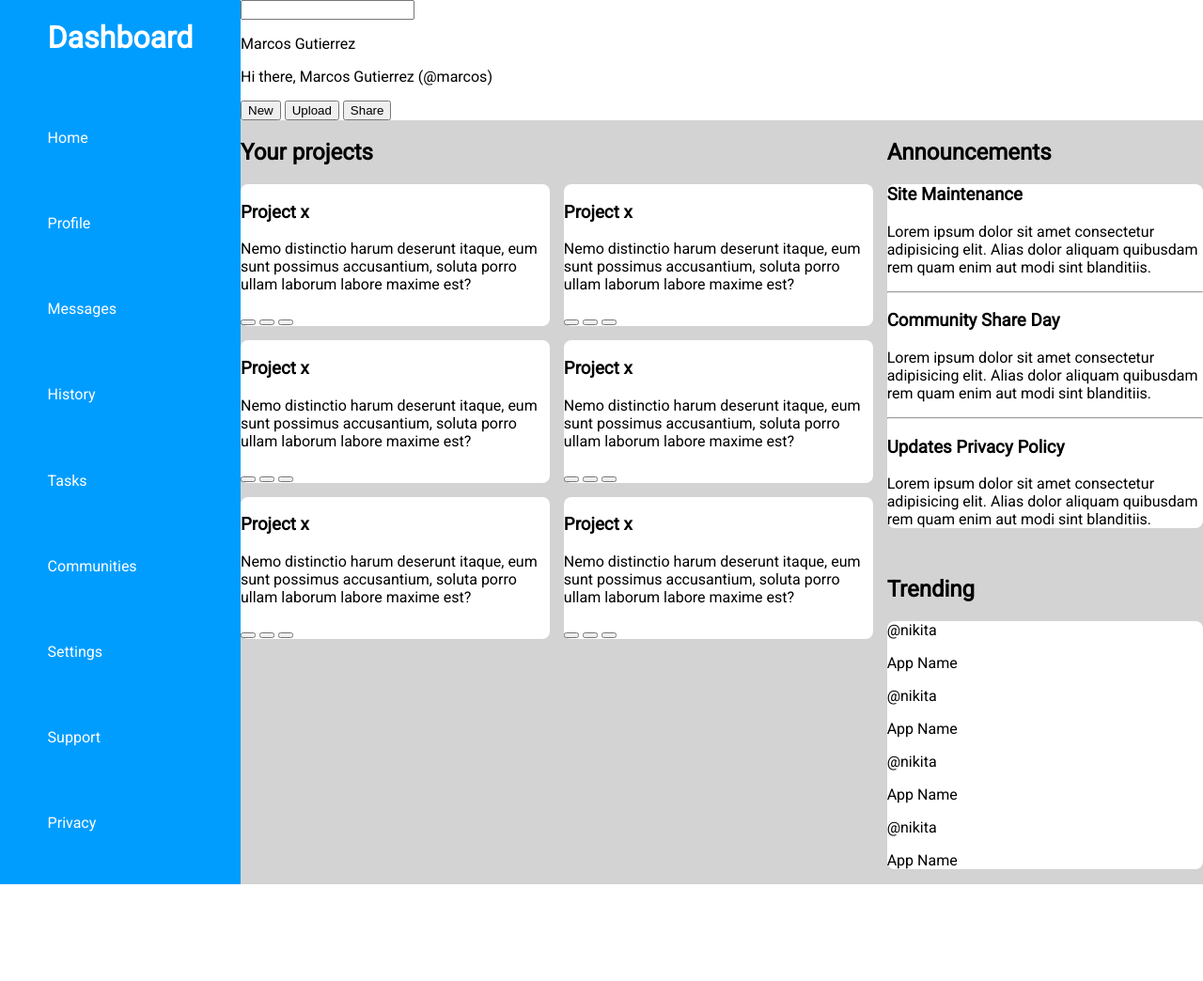
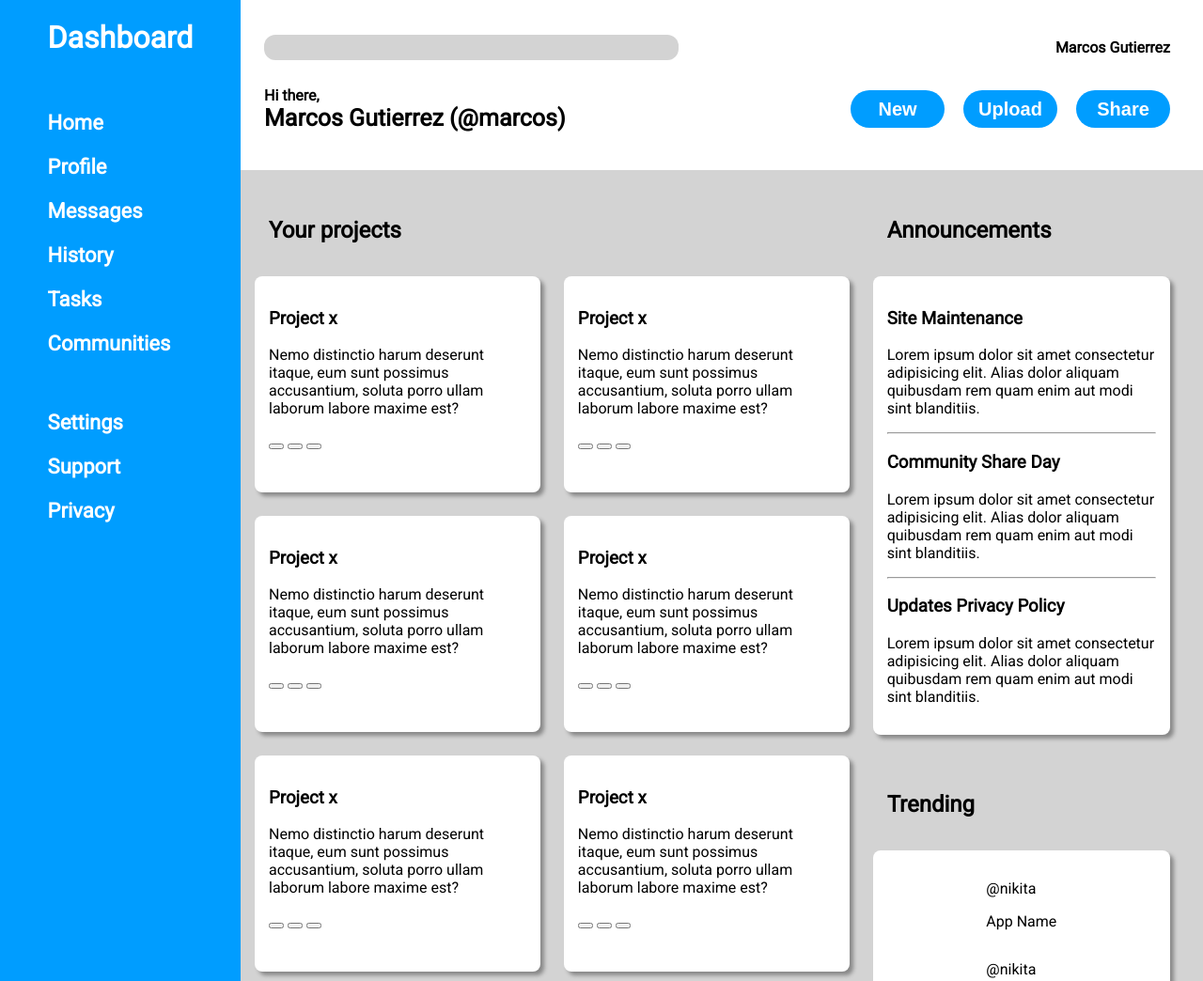
Before and after one commit to MGutix/adminDashboard, a plain HTML site: page index.html in a window 1280 px wide. Shown: the top 1044 px of the page at 94% size. Before the commit the page ends 941 px from the top, so only its background shows below. Drawn offline with Linux system fonts and the light colour scheme.

```diff
--- a/index.html
+++ b/index.html
@@ -14,49 +14,52 @@
         <!-- <img src="" alt=""> Buscar logo o font/symbol -->
         <h1>Dashboard</h1>
 
+        <div class="upperSidebar">
             <!-- <img src="" alt=""> Buscar logo o font/symbol -->
             <p>Home</p>
-
             <!-- <img src="" alt=""> Buscar logo o font/symbol -->
             <p>Profile</p>
-
             <!-- <img src="" alt=""> Buscar logo o font/symbol -->
             <p>Messages</p>
-
             <!-- <img src="" alt=""> Buscar logo o font/symbol -->
             <p>History</p>
-
             <!-- <img src="" alt=""> Buscar logo o font/symbol -->
             <p>Tasks</p>
-
             <!-- <img src="" alt=""> Buscar logo o font/symbol -->
             <p>Communities</p>
+        </div>
 
+        <div class="lowerSidebar">
             <!-- <img src="" alt=""> Buscar logo o font/symbol -->
             <p>Settings</p>
-
             <!-- <img src="" alt=""> Buscar logo o font/symbol -->
             <p>Support</p>
-
             <!-- <img src="" alt=""> Buscar logo o font/symbol -->
             <p>Privacy</p>
         </div>
+    </div>
     <div class="header"> <!-- Son dos filas, en cada una hago que el medio tome la mayoria -->
+        <div class="topLeft">
             <!-- <img src="" alt="search"> Buscar logo o font/symbol -->
             <input type="text" name="search" id="search">
+        </div>
 
+        <div class="topRight">
             <!-- <img src="" alt="bell"> Buscar logo o font/symbol -->
             <!-- <img src="" alt="profilePic"> Buscar logo o font/symbol -->
             <p>Marcos Gutierrez</p>
+        </div>
 
-        <!-- Hasta aca primer fila -->
+        <div class="bottomLeft">
+            <!-- <img src="" alt="profilePic"> Buscar logo o font/symbol -->
+            <p>Hi there,<br> <span>Marcos Gutierrez (@marcos)</span></p>
+        </div>
 
-        <!-- <img src="" alt="profilePic"> Buscar logo o font/symbol -->
-        <p>Hi there, Marcos Gutierrez (@marcos)</p>
-
+        <div class="buttonArea bottomRight">
             <button>New</button>
             <button>Upload</button>
             <button>Share</button>
+        </div>
     </div>
     <div class="main-content"> <!-- Son tres columnas, 2 para proj otra para las resto -->
         <div class="projects">
--- a/style.css
+++ b/style.css
@@ -11,21 +11,81 @@
 .sidebar{
     background-color: rgb(0, 157, 255);
     color: white;
-
+    font-weight: bold;
     display: grid;
     grid-row: 1/3;
     justify-content: center;
+    align-content: flex-start;
+    gap: 15px;
+}
+
+.sidebar p{
+    font-size: 22px;
 }
 
 .header{
+    padding: 25px;
+    padding-right: 35px;
+    display: grid;
+    grid-template-columns: 2fr 1fr;
+}
 
+.header p{
+    font-weight: bold;
+}
+
+span{
+    font-size: 25px;
+}
+
+.header input{
+    background-color: lightgray;
+    height: 25px;
+    border-radius: 12px;
+    border: none;
+    width: 70%;
+}
+
+.topLeft{
+    display: flex;
+    align-items: center;
+}
+
+.topRight, .bottomRight{
+    display: flex;
+    justify-content: flex-end;
+}
+
+
+.buttonArea{
+    display: flex;
+    align-items: center;
+    gap: 20px;
+}
+
+.buttonArea>button{
+    background-color: rgb(0, 157, 255);
+    font-weight: bold;
+    border: 0;
+    border-radius: 25px;
+    color: white;
+    font-size: 20px;
+    height: 40px;
+    width: 100px;
 }
 
 .main-content{
     background-color: lightgray;
     display: grid;
     grid-template-columns: 2fr 1fr;
-    gap: 15px;
+    gap: 25px;
+    padding: 15px;
+    padding-right: 35px;
+
+}
+
+h2{
+    padding: 15px;
 }
 
 .projects{
@@ -39,7 +99,11 @@
     grid-template-columns: 1fr 1fr;
     grid-column: 1/2;
     grid-row: 1/3;
-    gap: 15px;
+    gap: 25px;
+}
+
+.projectCard{
+    height: 200px;
 }
 
 .announcements{
@@ -50,7 +114,15 @@
     grid-column: 2/3;
 }
 
+.trendingCard{
+    display: grid;
+    justify-content: center;
+}
+
 .card{
     background-color: white;
     border-radius: 8px;
+    padding: 15px;
+    box-shadow: 4px 4px 4px #888888;
+
 }
```
Also changed, not shown: img/account-group.svg (added), img/account.svg (added), img/bell-ring-outline.svg (added), img/cog.svg (added), img/eye-plus-outline.svg (added), img/help-box.svg (added), img/history.svg (added), img/home.svg (added), img/magnify.svg (added), img/message.svg (added), img/note-multiple.svg (added), img/shield-check.svg (added), img/source-branch.svg (added), img/star-plus-outline.svg (added). Lines whose indentation alone changed are shown as unchanged.
